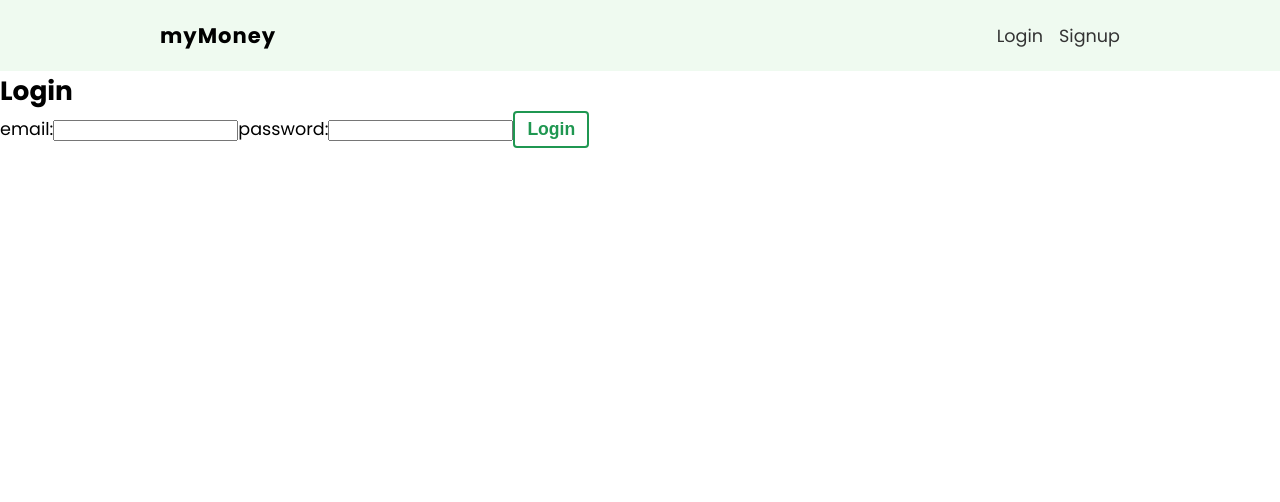
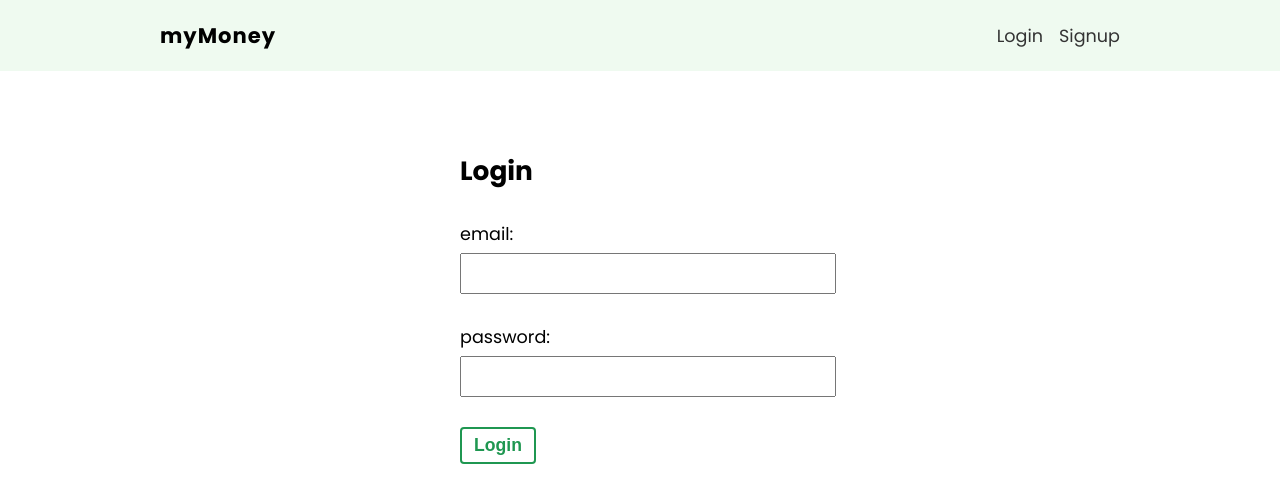
Before and after one commit to marksav85/my-money, a React (Vite) app: page /login in a window 1280 px wide. Shown: the top 502 px of the page. Built offline with nearby package versions, Linux system fonts and the light colour scheme.

Commit message:
Add login form styles

```diff
--- a/src/pages/login/login.module.css
+++ b/src/pages/login/login.module.css
@@ -0,0 +1,19 @@
+.login-form {
+  max-width: 360px;
+  margin: 60px auto;
+  padding: 20px;
+}
+.login-form label {
+  display: block;
+  margin: 30px auto;
+}
+.login-form span {
+  display: block;
+  margin-bottom: 6px;
+}
+.login-form input {
+  padding: 8px 6px;
+  font-size: 1em;
+  color: #777;
+  width: 100%;
+}
```
